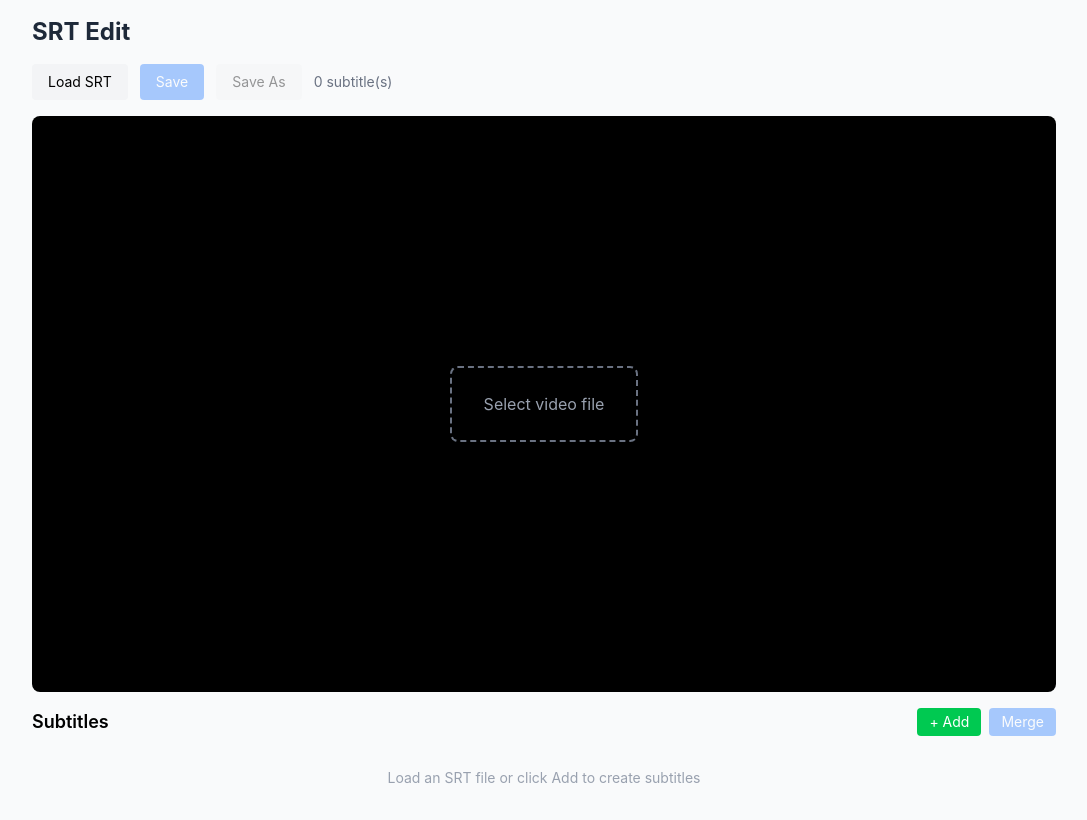
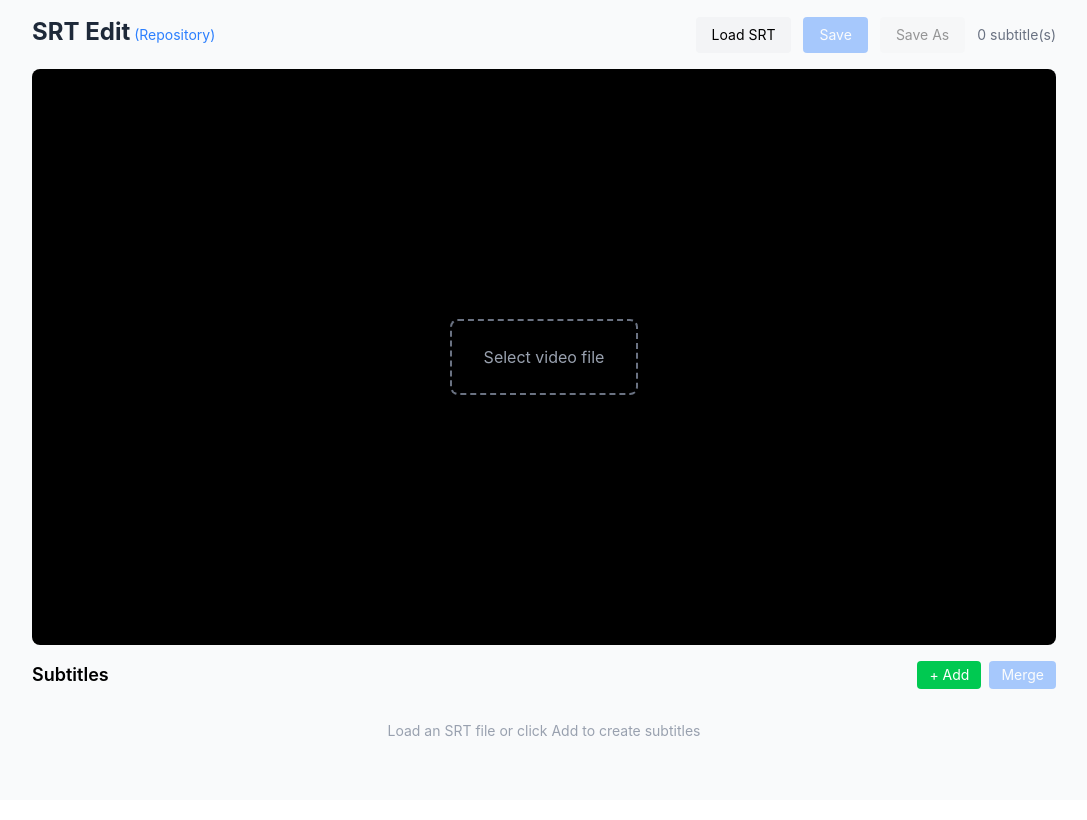
Before and after one commit to 7shi/srt-edit, a React (Vite) app: page / in a window 1280 px wide. Shown: the whole page, without its empty margins (96-1183 px from the left). Built offline with nearby package versions, Linux system fonts and the light colour scheme.

Commit message:
Add repository link to header and align file controls to the right

```diff
--- a/src/App.tsx
+++ b/src/App.tsx
@@ -5,11 +5,21 @@
 function App() {
   return (
     <div className="min-h-screen bg-gray-50 p-4">
-      <header className="max-w-5xl mx-auto mb-4">
-        <h1 className="text-2xl font-bold text-gray-800">SRT Edit</h1>
-      </header>
       <main className="max-w-5xl mx-auto flex flex-col gap-4">
-        <FileControls />
+        <header className="flex items-baseline justify-between">
+          <div className="flex items-baseline gap-1">
+            <h1 className="text-2xl font-bold text-gray-800">SRT Edit</h1>
+            <a
+              href="https://github.com/7shi/srt-edit"
+              target="_blank"
+              rel="noopener noreferrer"
+              className="text-sm text-blue-500 hover:text-blue-700"
+            >
+              (Repository)
+            </a>
+          </div>
+          <FileControls />
+        </header>
         <VideoPlayer />
         <SubtitleList />
       </main>
```
